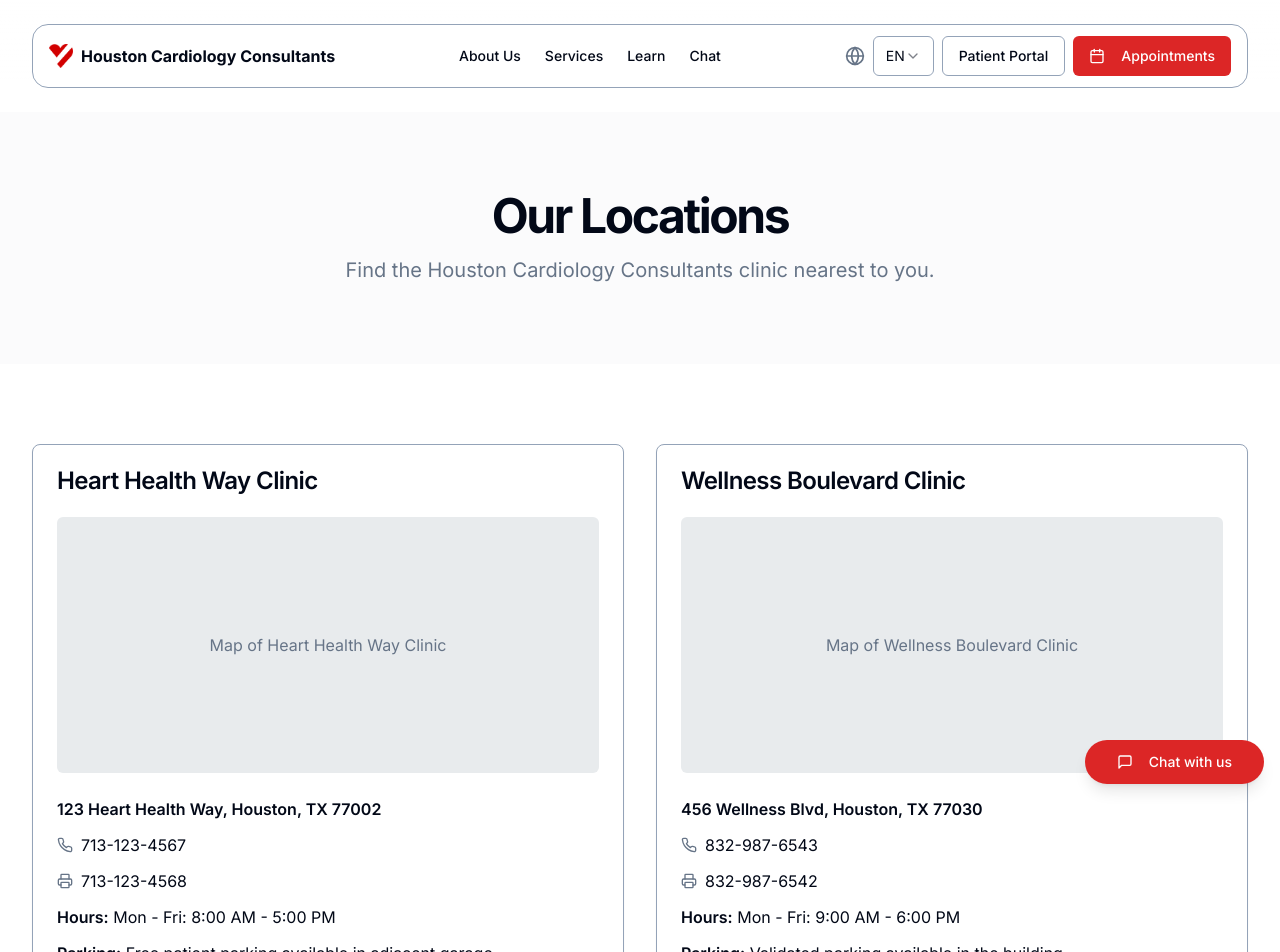
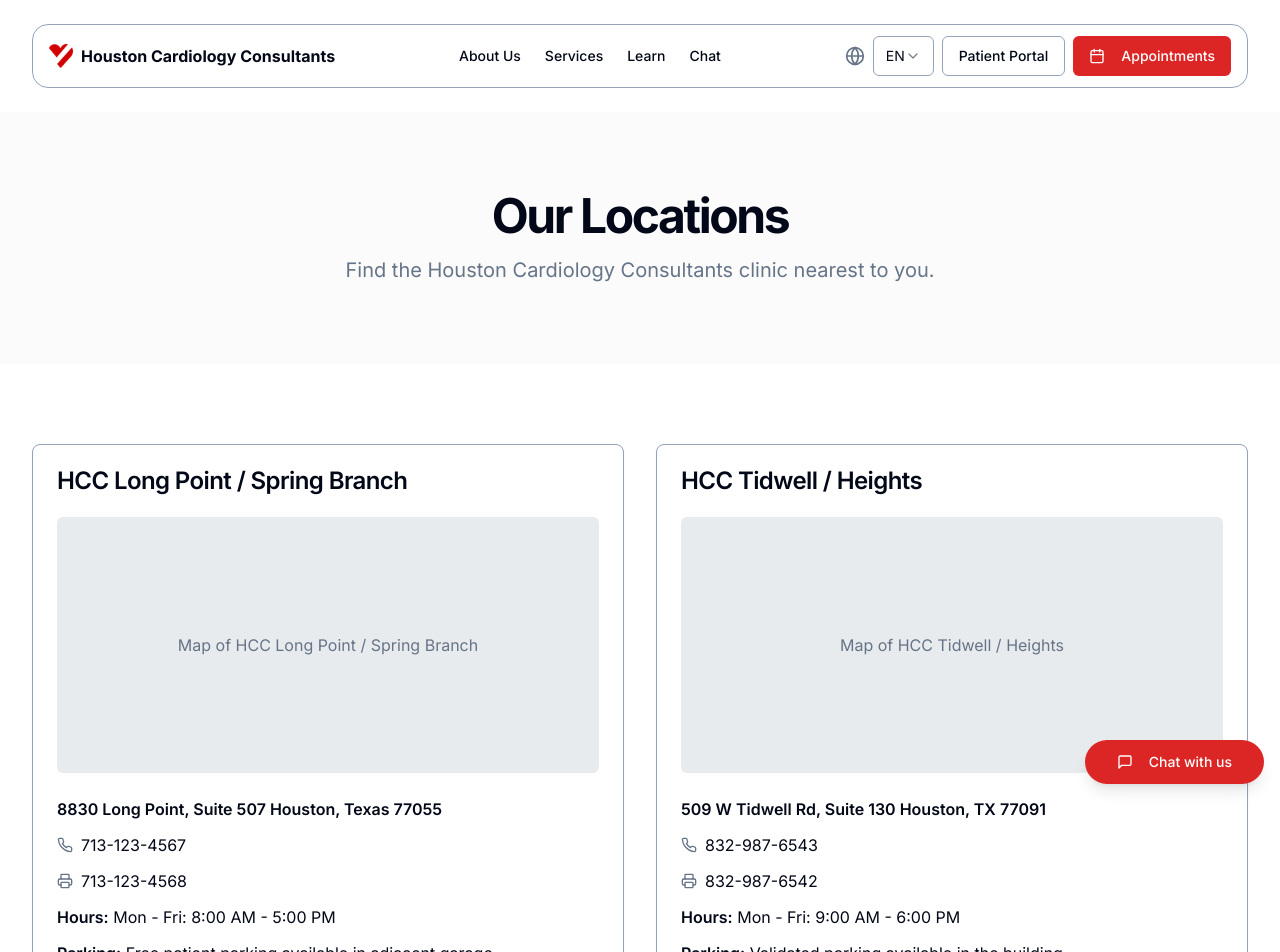
Before and after one commit to paradox-cm/HCC, a Next.js app: page /locations in a window 1280 px wide. Shown: the top 952 px of the page. Built offline with nearby package versions, Linux system fonts and the light colour scheme.

Commit message:
Update location names and addresses on home and locations pages to HCC Long Point / Spring Branch and HCC Tidwell / Heights

```diff
--- a/app/locations/page.tsx
+++ b/app/locations/page.tsx
@@ -18,16 +18,16 @@ export default function LocationsPage() {
       <SectionWrapper>
         <div className="grid gap-8 md:grid-cols-2">
           <LocationCard
-            name="Heart Health Way Clinic"
-            address="123 Heart Health Way, Houston, TX 77002"
+            name="HCC Long Point / Spring Branch"
+            address={"8830 Long Point, Suite 507\nHouston, Texas 77055"}
             phone="713-123-4567"
             fax="713-123-4568"
             hours="Mon - Fri: 8:00 AM - 5:00 PM"
             parking="Free patient parking available in adjacent garage."
           />
           <LocationCard
-            name="Wellness Boulevard Clinic"
-            address="456 Wellness Blvd, Houston, TX 77030"
+            name="HCC Tidwell / Heights"
+            address={"509 W Tidwell Rd, Suite 130\nHouston, TX 77091"}
             phone="832-987-6543"
             fax="832-987-6542"
             hours="Mon - Fri: 9:00 AM - 6:00 PM"
--- a/app/page.tsx
+++ b/app/page.tsx
@@ -124,8 +124,8 @@ export default function HomePage() {
       {/* Location Preview */}
       <SectionWrapper>
         <div className="grid gap-10 md:grid-cols-2">
-          <LocationPreview address="123 Heart Health Way, Houston, TX" mapPlaceholder />
-          <LocationPreview address="456 Wellness Blvd, Houston, TX" mapPlaceholder />
+          <LocationPreview name="HCC Long Point / Spring Branch" address="8830 Long Point, Suite 507\nHouston, Texas 77055" mapPlaceholder />
+          <LocationPreview name="HCC Tidwell / Heights" address="509 W Tidwell Rd, Suite 130\nHouston, TX 77091" mapPlaceholder />
         </div>
       </SectionWrapper>
     </>
@@ -172,12 +172,12 @@ function ServiceCard({ title, description }: { title: string; description: strin
   )
 }
 
-function LocationPreview({ address, mapPlaceholder }: { address: string; mapPlaceholder?: boolean }) {
+function LocationPreview({ name, address, mapPlaceholder }: { name: string; address: string; mapPlaceholder?: boolean }) {
   return (
     <Card>
       <CardContent className="p-6">
         {mapPlaceholder && <div className="h-40 w-full rounded-md bg-muted mb-4">{/* Map Thumbnail */}</div>}
-        <h3 className="font-semibold">Our Location</h3>
+        <h3 className="font-semibold">{name}</h3>
         <p className="text-muted-foreground">{address}</p>
         <Button variant="link" className="p-0 h-auto mt-2" asChild>
           <Link href="/locations">
```
